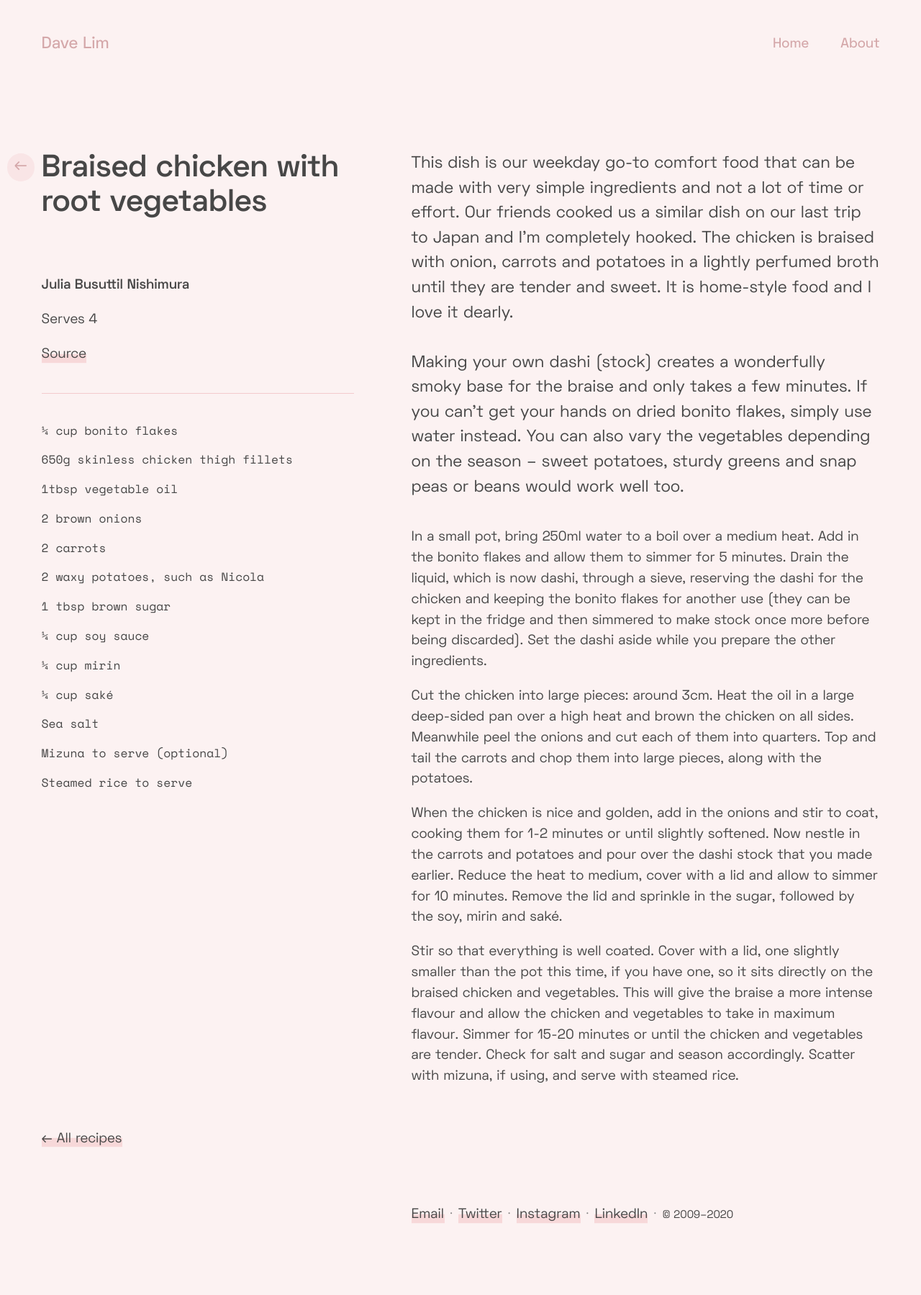
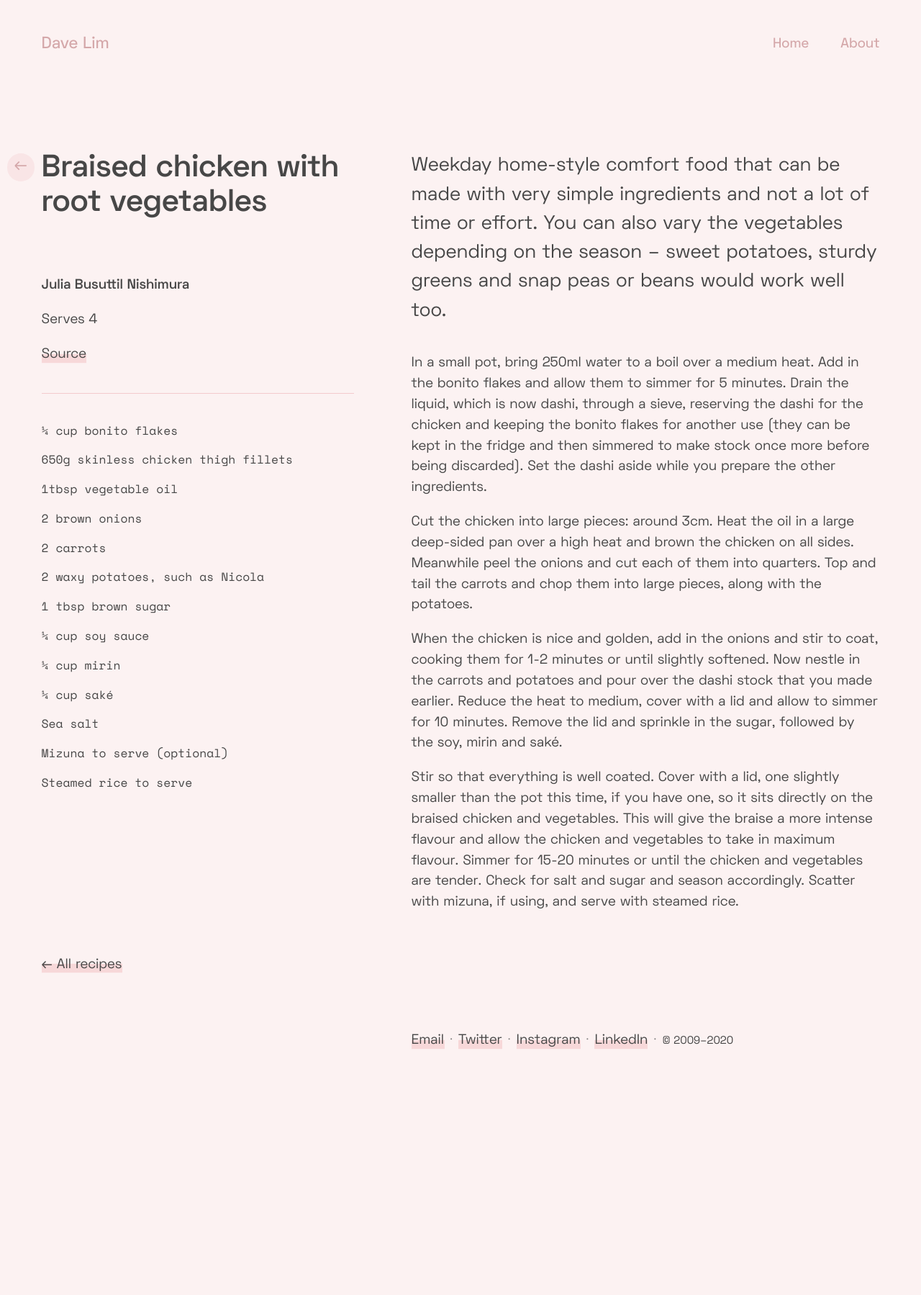
Before and after one commit to dlimiter/dlimiter.github.io, a Jekyll site: the page built from _recipes/julia-busuttil-nishimura-braised-chicken-with-root vegetables.md, in a window 1280 px wide. Shown: the whole page at 72% size. Built offline with Jekyll 4.4.1, drawn with Linux system fonts in a browser that asks for light colours; after the commit the page ends 1557 px from its top, so only the background shows below that.

Commit message:
Style and size tweaks

```diff
--- a/_recipes/julia-busuttil-nishimura-braised-chicken-with-root vegetables.md
+++ b/_recipes/julia-busuttil-nishimura-braised-chicken-with-root vegetables.md
@@ -1,6 +1,6 @@
 ---
 title: Braised chicken with root vegetables
-description: This dish is our weekday go-to comfort food that can be made with very simple ingredients and not a lot of time or effort. Our friends cooked us a similar dish on our last trip to Japan and I’m completely hooked. The chicken is braised with onion, carrots and potatoes in a lightly perfumed broth until they are tender and sweet. It is home-style food and I love it dearly. <br/><br/>Making your own dashi (stock) creates a wonderfully smoky base for the braise and only takes a few minutes. If you can’t get your hands on dried bonito flakes, simply use water instead. You can also vary the vegetables depending on the season – sweet potatoes, sturdy greens and snap peas or beans would work well too.
+description: Weekday home-style comfort food that can be made with very simple ingredients and not a lot of time or effort. You can also vary the vegetables depending on the season – sweet potatoes, sturdy greens and snap peas or beans would work well too.
 author: Julia Busuttil Nishimura
 source: http://assemblepapers.com.au/2017/07/20/braised-chicken-with-root-vegetables/
 serves: Serves 4
--- a/css/style.scss
+++ b/css/style.scss
@@ -199,7 +199,7 @@ h4, .h4 {
 }
 
 .lede {
-  font-size: 1.2rem;
+  font-size: 1.4rem;
   font-weight: 400;
   margin-bottom: 2rem;
 }
--- a/index.html
+++ b/index.html
@@ -14,7 +14,7 @@ layout: default
 <div class="container recipe">
   <div></div>
   <div>
-    <p class="lede">
+    <p class="">
      Currently I'm working as a lead product designer at <a href="https://www.cultureamp.com">Culture Amp</a>.
      Why not <a href="mailto:dave@dlimiter.net">say hi</a>?
     </p>
```
